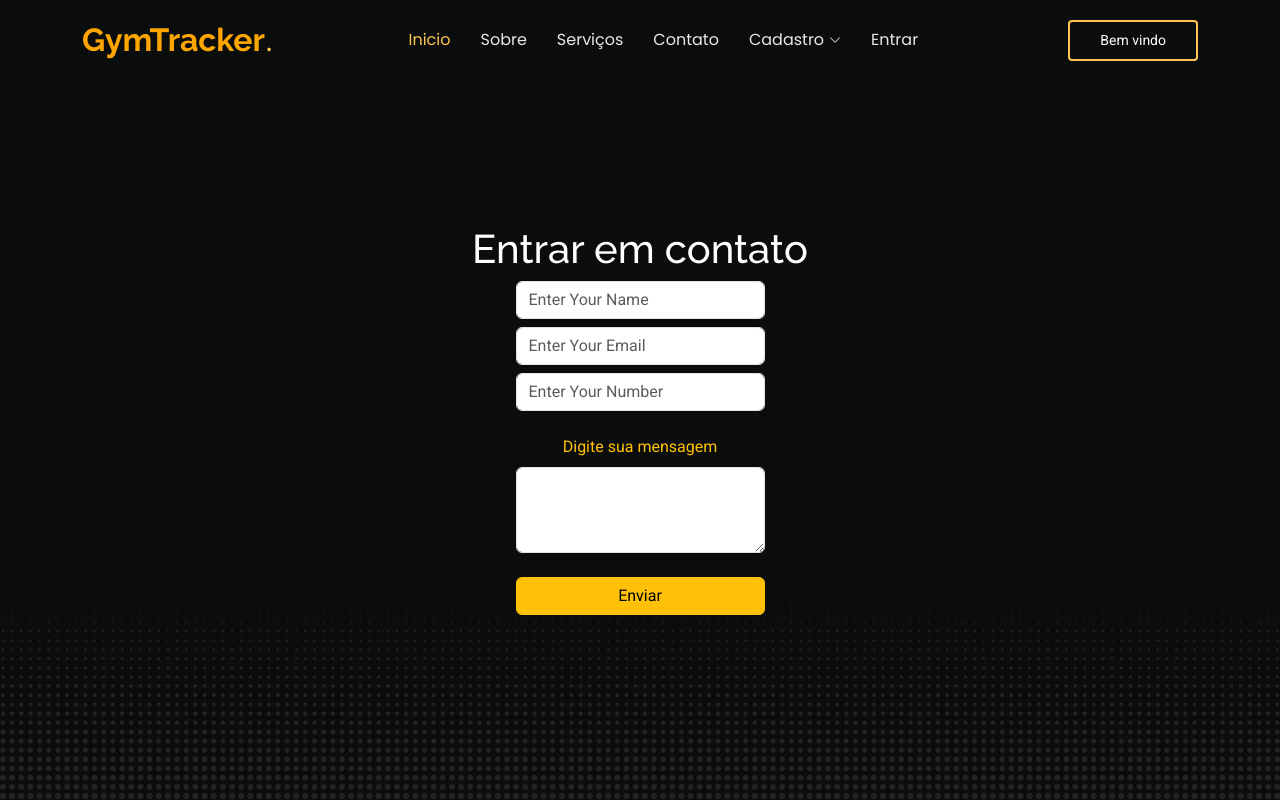
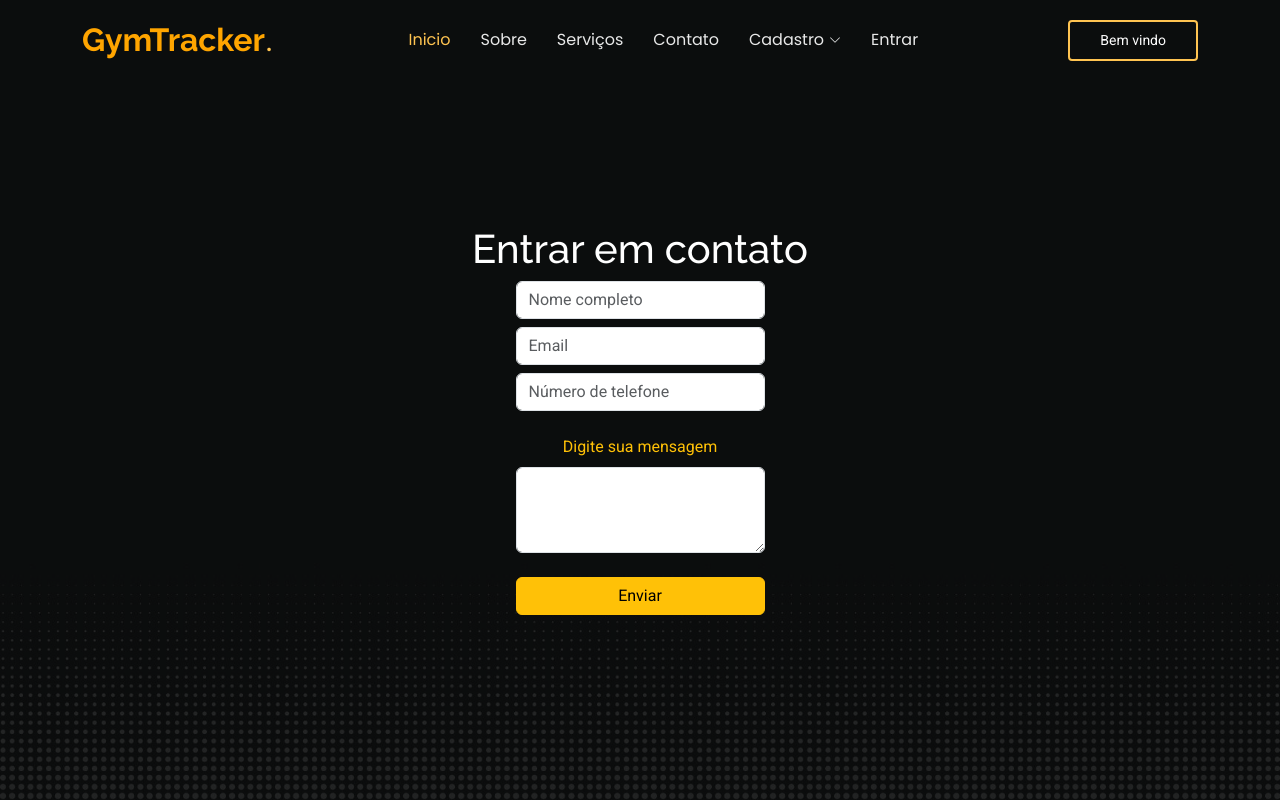
Before and after one commit to AdrianMichael5/gymtracker, a Django app: page /contact in a window 1280 px wide. Run offline with Django 5.2, Linux system fonts and the light colour scheme; some libraries are stand-ins or nearby versions.

Commit message:
att contato

```diff
--- a/templates/contact.html
+++ b/templates/contact.html
@@ -29,16 +29,16 @@ Contato
 
 
         <div class="form-group">
-        <input type="text" class="form-control" name="fullname" placeholder="Enter Your Name" required>
+        <input type="text" class="form-control" name="fullname" placeholder="Nome completo" required>
         </div>
 
 
         <div class="form-group">
-        <input type="email" class="form-control mt-2" name="email" placeholder="Enter Your Email" required>
+        <input type="email" class="form-control mt-2" name="email" placeholder="Email" required>
         </div>
 
         <div class="form-group">
-        <input type="number" class="form-control mt-2" name="num" placeholder="Enter Your Number" required>
+        <input type="number" class="form-control mt-2" name="num" placeholder="Número de telefone" required>
         </div>
         <br>
         <div class="form-group">
```
